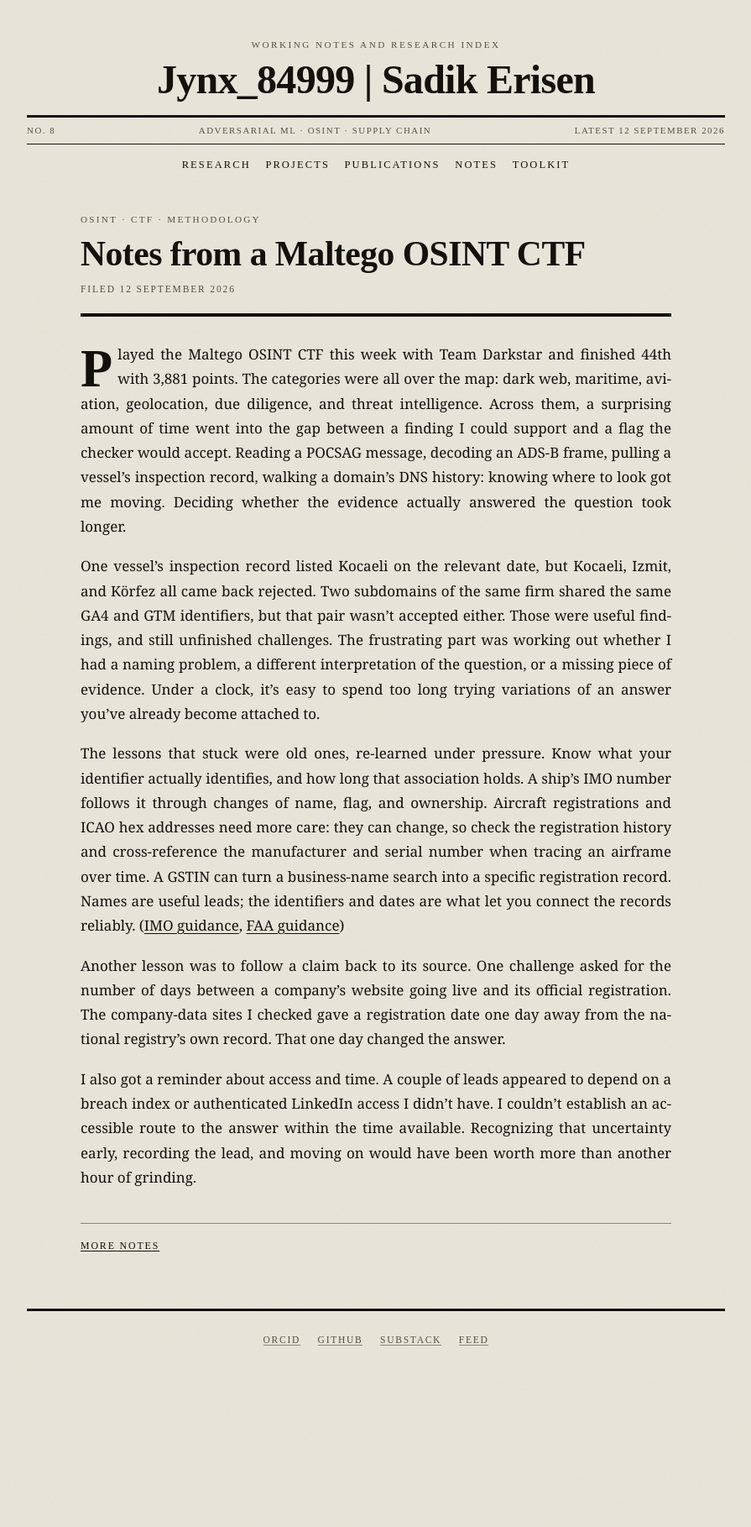
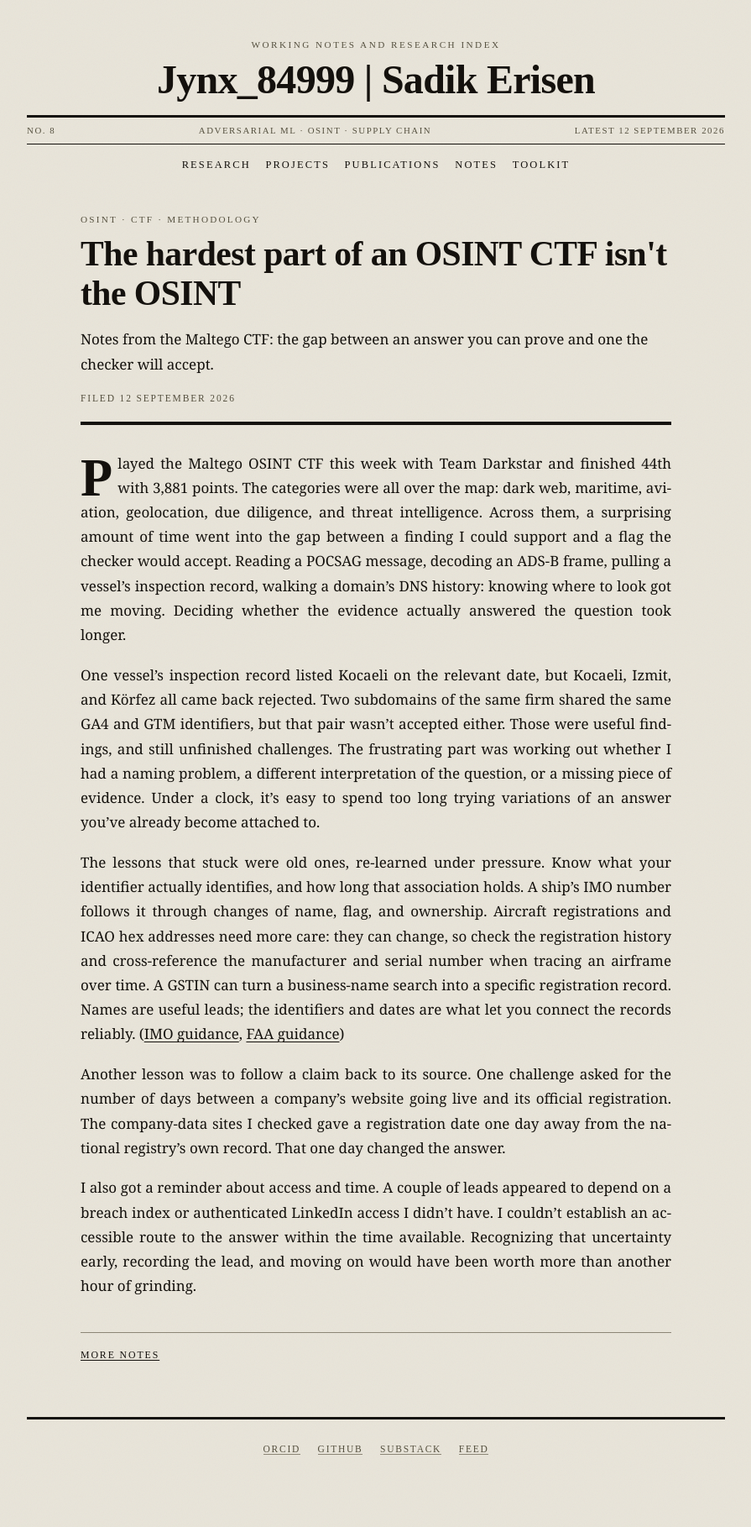
Before and after one commit to francose/hub, a Jekyll site: the page built from _posts/2026-09-12-maltego-osint-ctf.md, in a window 1280 px wide. Shown: the whole page at 84% size, without its empty margins (192-1087 px from the left). Built offline with Jekyll 4.4.1, drawn with Linux system fonts in a browser that asks for light colours; before the commit the page ends 1688 px from its top, so only the background shows below that.

Commit message:
Retitle the Maltego post and add subtitle support

```diff
--- a/_layouts/post.html
+++ b/_layouts/post.html
@@ -7,6 +7,10 @@ layout: default
   {%- endif -%}
 
   <h2 class="headline">{{ page.title }}</h2>
+
+  {%- if page.description -%}
+    <p class="standfirst">{{ page.description }}</p>
+  {%- endif -%}
 
   <p class="dateline">Filed {{ page.date | date: "%d %B %Y" }}</p>
   <hr class="scotch">
--- a/_posts/2026-09-12-maltego-osint-ctf.md
+++ b/_posts/2026-09-12-maltego-osint-ctf.md
@@ -1,7 +1,8 @@
 ---
 layout: post
 date: 2026-09-12 12:00:00 -0400
-title: "Notes from a Maltego OSINT CTF"
+title: "The hardest part of an OSINT CTF isn't the OSINT"
+description: "Notes from the Maltego CTF: the gap between an answer you can prove and one the checker will accept."
 tags: [osint, ctf, methodology]
 ---
 
```
